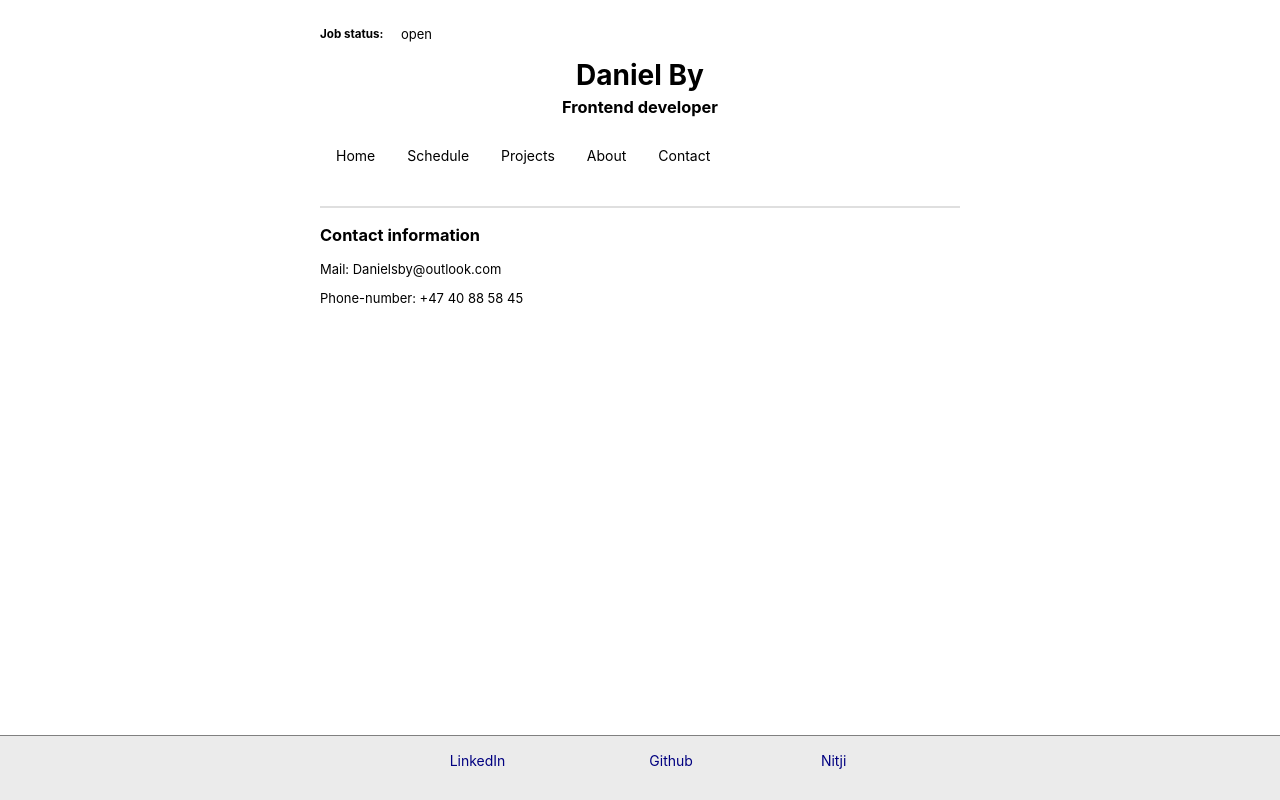
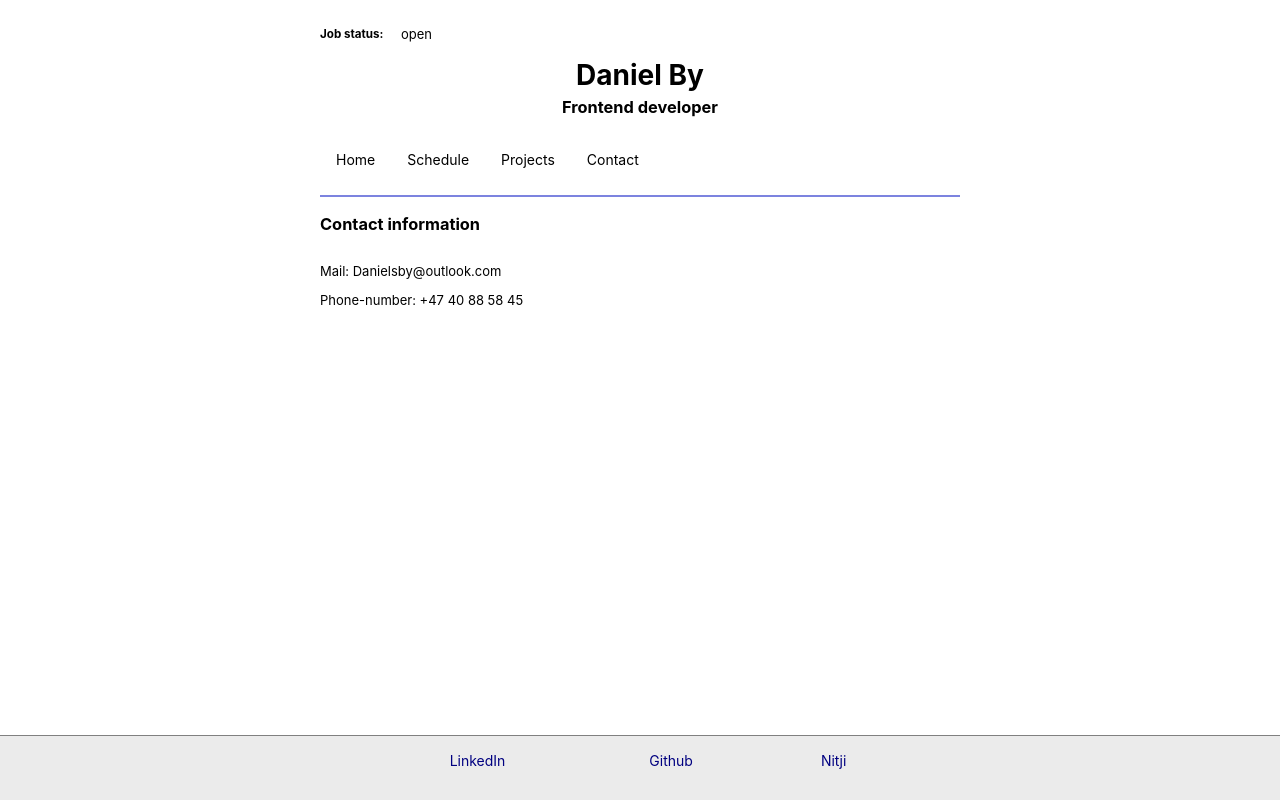
Before and after one commit to Danielsby/homepage, a React (Create React App) app: page /contact in a window 1280 px wide. Built offline with nearby package versions, Linux system fonts and the light colour scheme.

Commit message:
Bug-fix with css. Added more colors.

```diff
--- a/src/components/MainNavigationBar.tsx
+++ b/src/components/MainNavigationBar.tsx
@@ -7,7 +7,6 @@ export const MainNavigationBar: React.FC = () => {
             <li><NavLink to='/homepage'>Home</NavLink></li>
             <li><NavLink to='/schedule'>Schedule</NavLink></li>
             <li><NavLink to='/projects'>Projects</NavLink></li>
-            <li><NavLink to='/about'>About</NavLink></li>
             <li><NavLink to='/contact'>Contact</NavLink></li>
         </ul>
     )
--- a/src/containers/AboutContainer.tsx
+++ b/src/containers/AboutContainer.tsx
@@ -3,35 +3,7 @@ import React from 'react';
 const AboutContainer: React.FC = () => {
     return (
         <>
-            <article style={{marginRight: '1rem'}}>
-                <h3>Personal facts</h3>
-                <p>09.02.1992 Trondheim</p>
-            </article>
-
-            <section style={{marginRight: '1rem'}}>
-                <h3>History</h3>
-                <p>
-                    Born in Trondheim. Studied in Vestfold.
-                    Has worked in kindergarden for years.
-                    Finished studies 2019. Went one week after to internship
-                    to persuade frontend development with the use of react technology.
-                </p>
-            </section>
-
-            <section style={{marginRight: '1rem'}}>
-                <h3>Interests</h3>
-                <p> I'm interested in a wide range of topics such as music and swimming. </p>
-            </section>
-
-            <section style={{marginRight: '1rem'}}>
-                <h3>Studio Ghibli</h3>
-                <p>
-                    Their animation technique and process to produce quality through hard work has
-                    been a big inspiration to me. I have been able to link the similarities and
-                    differences between the hand-drawing animation industry to the software development industry.
-                    I believe there is great things to learn from other industries.
-                </p>
-            </section>
+            <p>test</p>
         </>
     );
 };
--- a/src/containers/ContactContainer.tsx
+++ b/src/containers/ContactContainer.tsx
@@ -2,16 +2,16 @@ import React from 'react';
 
 const ContactContainer: React.FC = () => {
     return (
-        <div>
-            <header>
+        <>
+            <header className='content-header'>
                 <h3>Contact information</h3>
             </header>
 
-            <main>
+            <main className='content-main'>
                 <p>Mail: Danielsby@outlook.com</p>
                 <p>Phone-number: +47 40 88 58 45</p>
             </main>
-        </div>
+        </>
     );
 };
 
--- a/src/containers/HomeContainer.tsx
+++ b/src/containers/HomeContainer.tsx
@@ -1,23 +1,18 @@
 import React from 'react';
-import '../scss/frontpage.scss';
 import Status from "../components/Status";
 
 export const HomeContainer: React.FC = () => {
     return (
-        <div>
-            <header className='title-news'>
+        <>
+            <header className='content-header'>
                 <h3 className='news-title'>News</h3>
             </header>
 
-            <article className='weather'>
-
-            </article>
-
-            <main className='news'>
+            <main className='content-main'>
                 <article>
                     <p>Nitji web development is under pre-production!</p>
                 </article>
             </main>
-        </div>
+        </>
     );
 };
--- a/src/containers/ProjectsContainer.tsx
+++ b/src/containers/ProjectsContainer.tsx
@@ -2,12 +2,12 @@ import React from 'react';
 
 const ProjectsContainer: React.FC = () => {
     return (
-        <div>
-            <header>
+        <>
+            <header className='content-header'>
                 <h3>Projects</h3>
             </header>
 
-            <main>
+            <main className='content-main'>
                 <p>
                     I actively develop in two places.
                     The first place is my own github account.
@@ -19,7 +19,7 @@ const ProjectsContainer: React.FC = () => {
                     More about the spesific projects will be coming on the current page.
                 </p>
             </main>
-        </div>
+        </>
     );
 };
 
--- a/src/containers/ScheduleContainer.tsx
+++ b/src/containers/ScheduleContainer.tsx
@@ -2,16 +2,16 @@ import React from 'react';
 
 const ScheduleContainer: React.FC = () => {
     return (
-        <div>
-            <header>
+        <>
+            <header className='content-header'>
                 <h3>Schedule</h3>
             </header>
 
-            <main>
+            <main className='content-main'>
                 <p>September: The nimado project pre-production (version 0.1.0 - 1.0.0)</p>
                 <p>October: The nimado project production (version 1.0.0 - 2.0.0)</p>
             </main>
-        </div>
+        </>
     );
 };
 
--- a/src/middleware/routing/Main.tsx
+++ b/src/middleware/routing/Main.tsx
@@ -10,7 +10,6 @@ import ContactContainer from "../../containers/ContactContainer";
 export const Main = () => (
     <Switch>
         <Route exact path='/homepage' component={HomeContainer}></Route>
-        <Route exact path='/about' component={AboutContainer}></Route>
         <Route exact path='/schedule' component={ScheduleContainer}></Route>
         <Route exact path='/projects' component={ProjectsContainer}></Route>
         <Route exact path='/contact' component={ContactContainer}></Route>
--- a/src/middleware/routing/Root.tsx
+++ b/src/middleware/routing/Root.tsx
@@ -12,7 +12,6 @@ const Root: React.FC<RootProps> = ({store}) => (
         <Router>
             <RouteSwitch>
                 <Route exact path='/homepage' component={App}></Route>
-                <Route exact path='/about' component={App}></Route>
                 <Route exact path='/schedule' component={App}></Route>
                 <Route exact path='/projects' component={App}></Route>
                 <Route exact path='/contact' component={App}></Route>
--- a/src/scss/app.scss
+++ b/src/scss/app.scss
@@ -2,7 +2,7 @@
     display: grid;
     margin-top: 0.5rem;
     grid-template-columns: repeat(2, 1fr) repeat(2, 2fr) repeat(2, 1fr);
-    grid-template-rows: 50px repeat(5, 1fr);
+    grid-template-rows: 50px 1fr 60px repeat(3, 1fr);
     grid-template-areas:
         ". . status status . ."
         ". . title title . ."
@@ -13,6 +13,8 @@
 
     .status {
         grid-area: status;
+        display: flex;
+        text-align: center;
     }
 
     .title {
@@ -22,13 +24,29 @@
 
     .navigation {
         grid-area: navigation;
-        border-bottom: 2px solid #dfdfdf;
-
+        border-bottom: 2px solid #7c83df;
     }
 
     .content {
         grid-area: content;
-        display: flex;
+        display: grid;
+        grid-template-columns: 1fr;
+        grid-template-rows: 1fr 2fr;
+
+        grid-template-areas:
+            "content-header"
+            "content-main";
+
+
+        &-header {
+            grid-area: content-header;
+        }
+
+        &-main {
+            grid-area: content-main;
+        }
+
+        &-footer { }
     }
 
     .information {
--- a/src/scss/frontpage.scss
+++ /dev/null
@@ -1,12 +0,0 @@
-.status {
-  display: flex;
-  text-align: center;
-}
-
-.news {
-}
-
-.title-news {
-  display: flex;
-  justify-content: center;
-}
--- a/src/scss/modules/_navigationBars.scss
+++ b/src/scss/modules/_navigationBars.scss
@@ -21,6 +21,6 @@
   }
 
   li a:hover {
-    border-bottom: 2.5px solid #e67079;
+    border-bottom: 2px solid #e67079;
   }
 }
--- a/src/scss/variables.scss
+++ b/src/scss/variables.scss
@@ -1 +1 @@
-@import 'modules/navigationBars';
+$home: red;
```
